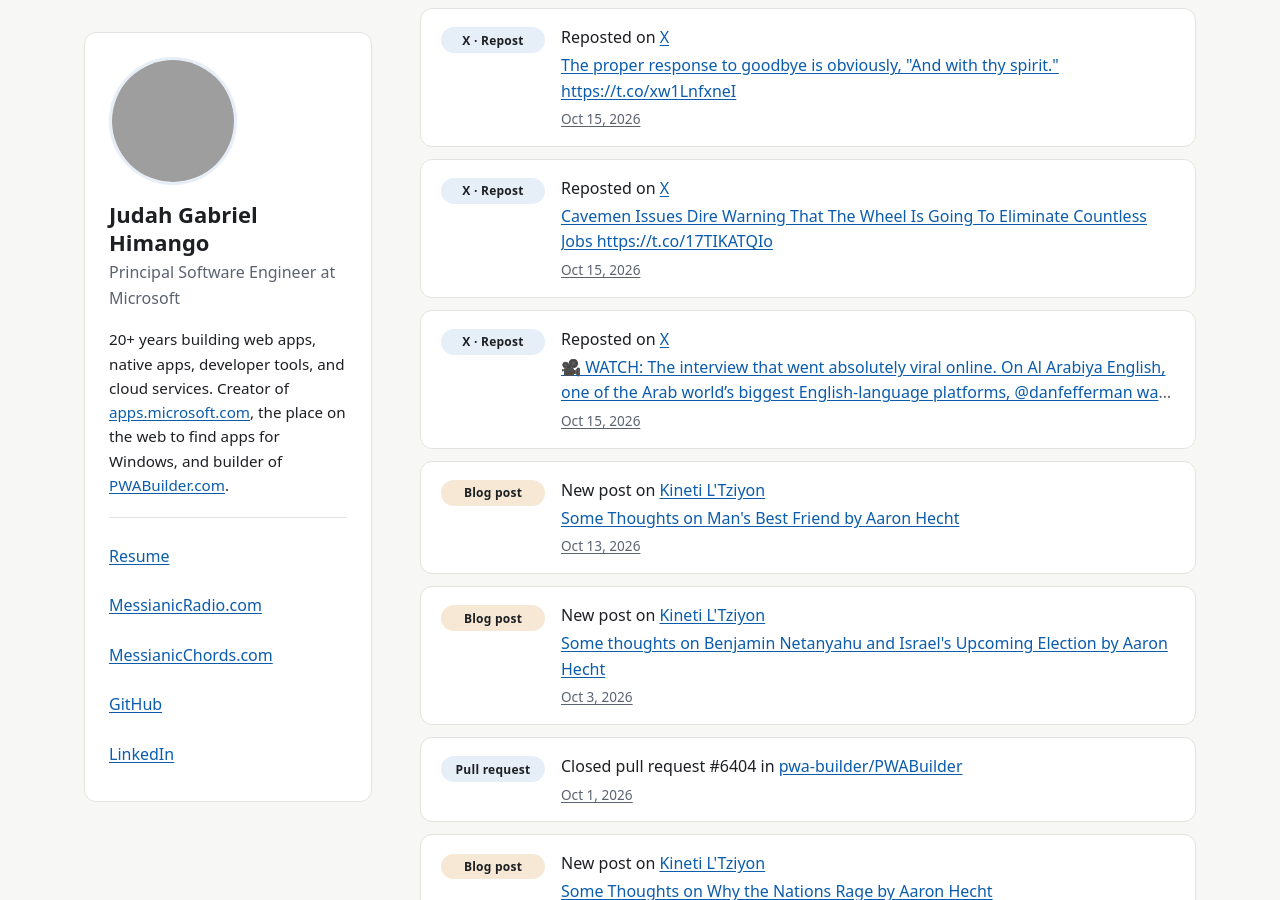
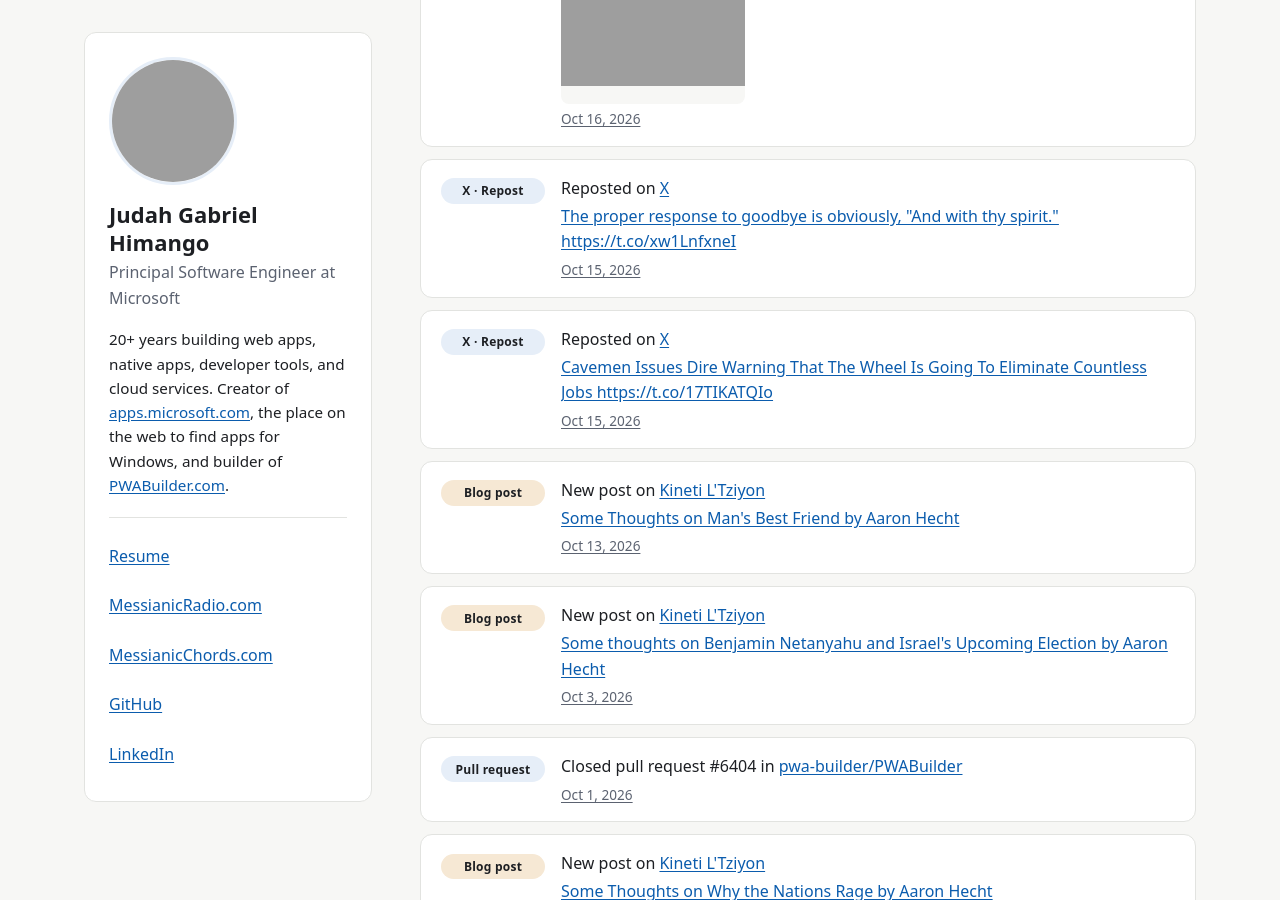
Before and after one commit to JudahGabriel/JudahGabriel.github.io, a Jekyll site: the page built from index.html, in a window 1280 px wide and 900 px high, scrolled down 11445 px. Built offline with Jekyll 4.4.1, drawn with Linux system fonts in a browser that asks for light colours; part of the change alters nothing that is shown; some of the changed text lies outside the part shown; grey boxes are pictures that could not be loaded.

Commit message:
Refresh activity feed

```diff
--- a/_data/activity.json
+++ b/_data/activity.json
@@ -1,7 +1,20 @@
 {
-  "generated_at": "2026-10-23T04:58:58.323Z",
-  "x_since_id": "2113469815327429071",
+  "generated_at": "2026-10-23T17:14:06.068Z",
+  "x_since_id": "2113499637298692428",
   "items": [
+    {
+      "id": "x-2113499637298692428",
+      "source": "x",
+      "kind": "x",
+      "label": "X · Repost",
+      "action": "Reposted on",
+      "context": "X",
+      "context_url": "https://x.com/judahgabriel",
+      "title": "I followed the evidence as an atheist. After a 7-year journey, it led me to Jesus Christ. https://t.co/8oDjRrahiE",
+      "url": "https://x.com/i/web/status/2113310240347406672",
+      "created_at": "2026-10-23T05:15:55.000Z",
+      "media": []
+    },
     {
       "id": "x-2113469815327429071",
       "source": "x",
@@ -832,18 +845,6 @@
       "created_at": "2026-10-15T18:59:42.000Z"
     },
     {
-      "id": "x-2110802293738410255",
-      "source": "x",
-      "kind": "x",
-      "label": "X · Repost",
-      "action": "Reposted on",
-      "context": "X",
-      "context_url": "https://x.com/judahgabriel",
-      "title": "🎥 WATCH: The interview that went absolutely viral online. On Al Arabiya English, one of the Arab world’s biggest English-language platforms, @danfefferman was asked why the IDF continues operating in Gaza. Then came the twist: “Answer the question without mentioning Hamas.” How exactly do you explain the war in Gaza while being told you can’t mention Hamas? Watch his response — and yes, the raised eyebrows say plenty.",
-      "url": "https://x.com/i/web/status/2110315559841616097",
-      "created_at": "2026-10-15T18:37:38.000Z"
-    },
-    {
       "id": "kineti-https://blog.judahgabriel.com/2026/10/some-thoughts-on-mans-best-friend-by.html",
       "source": "kineti",
       "kind": "blog",
```
